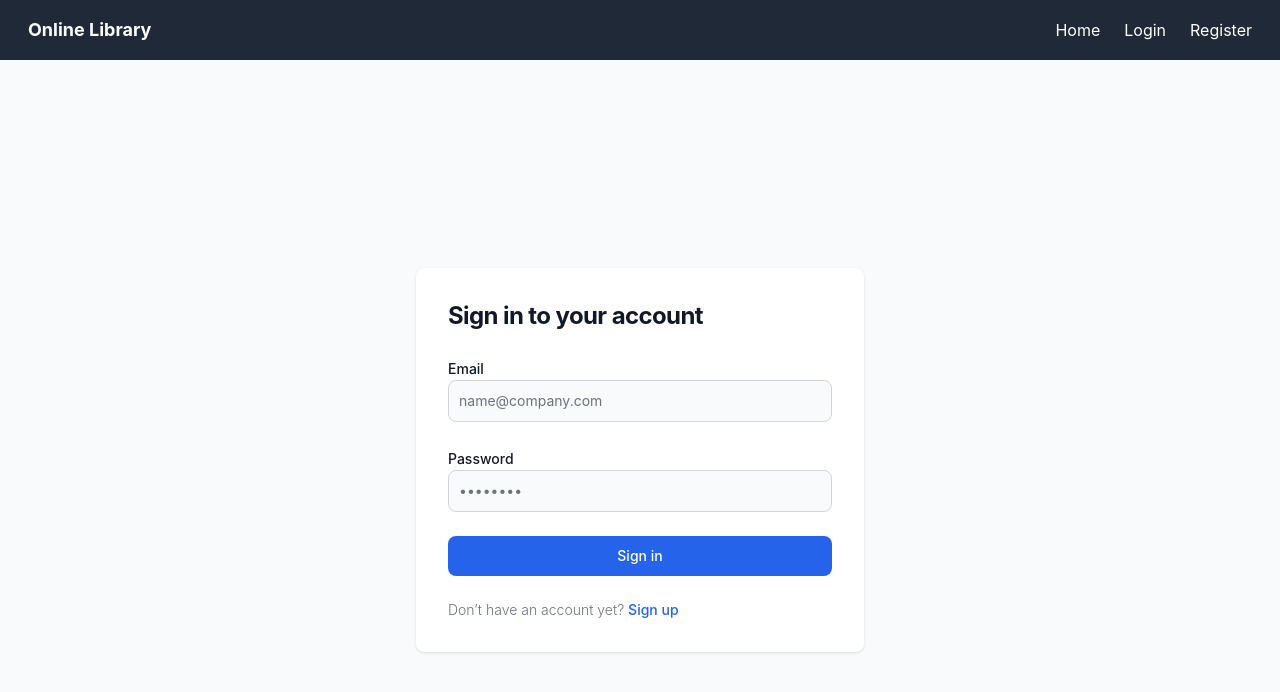
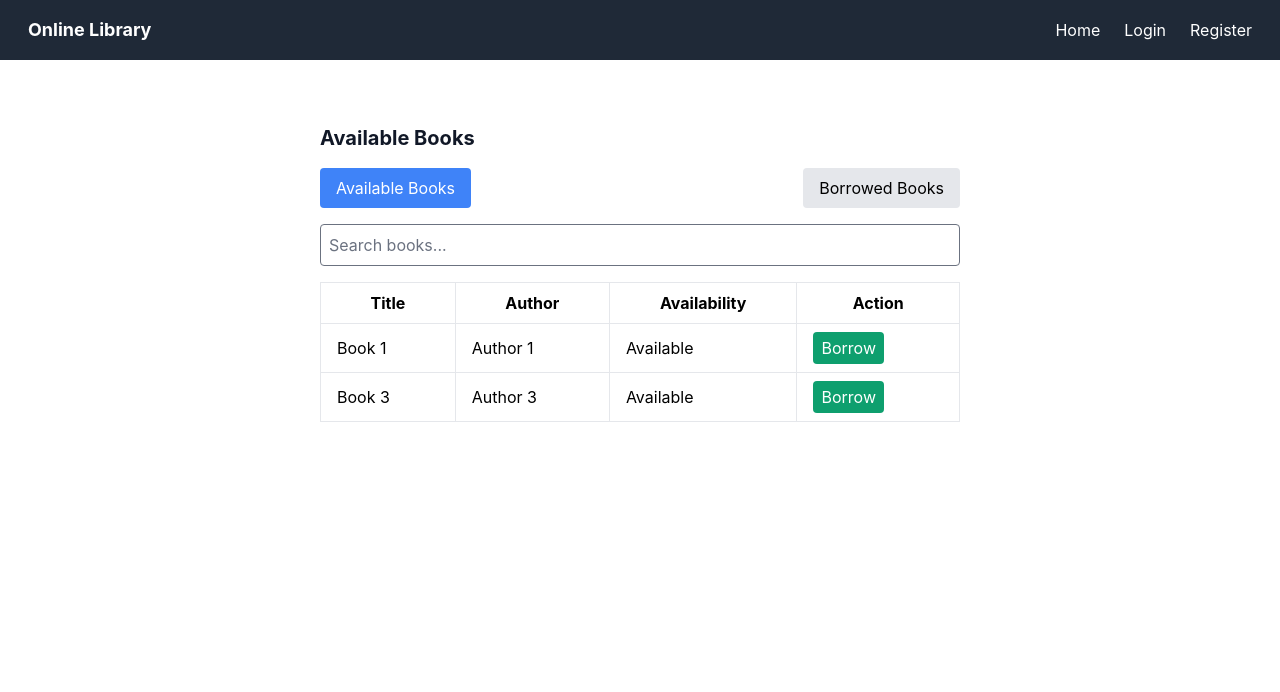
Before and after one commit to aashikkk/LibraryManagement_client, a React (Vite) app: page /books in a window 1280 px wide. Before the commit this address led to /login. Shown: the top 692 px of the page. Built offline with nearby package versions, Linux system fonts and the light colour scheme.

Commit message:
update files

```diff
--- a/src/App.jsx
+++ b/src/App.jsx
@@ -6,6 +6,7 @@ import HomePage from "./pages/HomePage";
 import LoginPage from "./pages/LoginPage";
 import RegisterPage from "./pages/RegisterPage";
 import BookPage from "./pages/BookPage";
+import RegisterSuccessPage from "./pages/RegisterSuccessPage";
 
 const router = createBrowserRouter([
     {
@@ -23,14 +24,18 @@ const router = createBrowserRouter([
                 path: "register",
                 element: <RegisterPage />,
             },
+            {
+                path: "register/success",
+                element: <RegisterSuccessPage />,
+            },
         ],
     },
     {
         path: "/books",
         element: (
-            <ProtectedRoute>
-                <BookPage />
-            </ProtectedRoute>
+            // <ProtectedRoute>
+            <BookPage />
+            // </ProtectedRoute>
         ),
     },
 ]);
--- a/src/components/RegisterForm.jsx
+++ b/src/components/RegisterForm.jsx
@@ -76,10 +76,10 @@ const RegisterForm = () => {
                             <InputText
                                 value={email}
                                 onChange={setEmail}
-                                type={"email"}
+                                type={"text"}
                                 placeholder={"email"}
+                                error={errors.email}
                                 labelName={"Your email"}
-                                error={errors.email}
                             />
                         </div>
                         <div>
--- a/src/pages/BookPage.jsx
+++ b/src/pages/BookPage.jsx
@@ -1,70 +1,196 @@
-import React, { useState } from "react";
-import { useAuth } from "../auth/useAuth";
+import React, { useState, useEffect } from "react";
+import axios from "../axios"; // Adjust the import path if necessary
+import NavBar from "../components/NavBar";
 
 const BookPage = () => {
-    const { user } = useAuth();
-    const [searchQuery, setSearchQuery] = useState("");
     const [books, setBooks] = useState([]);
     const [borrowedBooks, setBorrowedBooks] = useState([]);
+    const [view, setView] = useState("available"); // 'available' or 'borrowed'
+    const [searchQuery, setSearchQuery] = useState("");
 
-    const handleSearch = async () => {
-        const results = await searchBooks(searchQuery);
-        setBooks(results);
+    useEffect(() => {
+        const fetchBooks = async () => {
+            const availableBooks = await searchBooks();
+            const userBorrowedBooks = await getBorrowedBooks();
+            setBooks(availableBooks);
+            setBorrowedBooks(userBorrowedBooks);
         };
+        fetchBooks();
+    }, []);
 
     const handleBorrow = async (bookId) => {
-        const success = await borrowBook(bookId, user.email);
+        const success = await borrowBook(bookId);
         if (success) {
-            setBorrowedBooks([...borrowedBooks, bookId]);
-            setBooks(
-                books.map((book) =>
+            const updatedBooks = books.map((book) =>
                 book.id === bookId ? { ...book, available: false } : book
-                )
             );
+            setBooks(updatedBooks);
+            setBorrowedBooks([
+                ...borrowedBooks,
+                books.find((book) => book.id === bookId),
+            ]);
         }
     };
 
+    const handleUnborrow = async (bookId) => {
+        const success = await unborrowBook(bookId);
+        if (success) {
+            const updatedBorrowedBooks = borrowedBooks.filter(
+                (book) => book.id !== bookId
+            );
+            setBorrowedBooks(updatedBorrowedBooks);
+            const updatedBooks = books.map((book) =>
+                book.id === bookId ? { ...book, available: true } : book
+            );
+            setBooks(updatedBooks);
+        }
+    };
+
+    const handleSearch = (event) => {
+        setSearchQuery(event.target.value);
+    };
+
+    const filteredBooks = books.filter((book) =>
+        book.title.toLowerCase().includes(searchQuery.toLowerCase())
+    );
+
     return (
-        <div className="p-6">
-            <h2 className="text-2xl font-bold mb-4">Search and Borrow Books</h2>
+        <div>
+            <NavBar />
+            <section className="bg-white dark:bg-gray-900">
+                <div className="max-w-2xl px-4 py-8 mx-auto lg:py-16">
+                    <h2 className="mb-4 text-xl font-bold text-gray-900 dark:text-white">
+                        {view === "available"
+                            ? "Available Books"
+                            : "Borrowed Books"}
+                    </h2>
+
+                    <div className="flex justify-between mb-4">
+                        <button
+                            onClick={() => setView("available")}
+                            className={`py-2 px-4 rounded ${
+                                view === "available"
+                                    ? "bg-blue-500 text-white"
+                                    : "bg-gray-200"
+                            }`}
+                        >
+                            Available Books
+                        </button>
+                        <button
+                            onClick={() => setView("borrowed")}
+                            className={`py-2 px-4 rounded ${
+                                view === "borrowed"
+                                    ? "bg-blue-500 text-white"
+                                    : "bg-gray-200"
+                            }`}
+                        >
+                            Borrowed Books
+                        </button>
+                    </div>
+
+                    {view === "available" && (
                         <div className="mb-4">
                             <input
                                 type="text"
+                                placeholder="Search books..."
                                 value={searchQuery}
-                    onChange={(e) => setSearchQuery(e.target.value)}
-                    placeholder="Search by title or author"
-                    className="border p-2 w-full rounded"
+                                onChange={handleSearch}
+                                className="w-full p-2 border rounded"
                             />
+                        </div>
+                    )}
+
+                    {view === "available" && (
+                        <table className="min-w-full bg-white border">
+                            <thead>
+                                <tr>
+                                    <th className="py-2 px-4 border">Title</th>
+                                    <th className="py-2 px-4 border">Author</th>
+                                    <th className="py-2 px-4 border">
+                                        Availability
+                                    </th>
+                                    <th className="py-2 px-4 border">Action</th>
+                                </tr>
+                            </thead>
+                            <tbody>
+                                {filteredBooks.map(
+                                    (book) =>
+                                        book.available && (
+                                            <tr
+                                                key={book.id}
+                                                className="border-b"
+                                            >
+                                                <td className="py-2 px-4 border">
+                                                    {book.title}
+                                                </td>
+                                                <td className="py-2 px-4 border">
+                                                    {book.author}
+                                                </td>
+                                                <td className="py-2 px-4 border">
+                                                    {book.available
+                                                        ? "Available"
+                                                        : "Unavailable"}
+                                                </td>
+                                                <td className="py-2 px-4 border">
                                                     <button
-                    onClick={handleSearch}
-                    className="bg-blue-500 text-white py-2 px-4 rounded mt-2"
-                >
-                    Search
-                </button>
-            </div>
-            <div className="grid grid-cols-1 md:grid-cols-2 lg:grid-cols-3 gap-4">
-                {books.map((book) => (
-                    <div key={book.id} className="border p-4 rounded shadow">
-                        <h3 className="font-bold text-lg">{book.title}</h3>
-                        <p>{book.author}</p>
-                        <p>{book.available ? "Available" : "Unavailable"}</p>
-                        {book.available && !borrowedBooks.includes(book.id) && (
-                            <button
-                                onClick={() => handleBorrow(book.id)}
-                                className="bg-green-500 text-white py-2 px-4 rounded mt-2"
+                                                        onClick={() =>
+                                                            handleBorrow(
+                                                                book.id
+                                                            )
+                                                        }
+                                                        className="bg-green-500 text-white py-1 px-2 rounded"
                                                     >
                                                         Borrow
                                                     </button>
+                                                </td>
+                                            </tr>
+                                        )
+                                )}
+                            </tbody>
+                        </table>
+                    )}
+
+                    {view === "borrowed" && (
+                        <table className="min-w-full bg-white border">
+                            <thead>
+                                <tr>
+                                    <th className="py-2 px-4 border">Title</th>
+                                    <th className="py-2 px-4 border">Author</th>
+                                    <th className="py-2 px-4 border">Action</th>
+                                </tr>
+                            </thead>
+                            <tbody>
+                                {borrowedBooks.map((book) => (
+                                    <tr key={book.id} className="border-b">
+                                        <td className="py-2 px-4 border">
+                                            {book.title}
+                                        </td>
+                                        <td className="py-2 px-4 border">
+                                            {book.author}
+                                        </td>
+                                        <td className="py-2 px-4 border">
+                                            <button
+                                                onClick={() =>
+                                                    handleUnborrow(book.id)
+                                                }
+                                                className="bg-red-500 text-white py-1 px-2 rounded"
+                                            >
+                                                Unborrow
+                                            </button>
+                                        </td>
+                                    </tr>
+                                ))}
+                            </tbody>
+                        </table>
                     )}
                 </div>
-                ))}
-            </div>
+            </section>
         </div>
     );
 };
 
-const searchBooks = async (query) => {
-    // Replace with actual search logic
+// Mock functions to simulate backend operations
+const searchBooks = async () => {
     return [
         { id: 1, title: "Book 1", author: "Author 1", available: true },
         { id: 2, title: "Book 2", author: "Author 2", available: false },
@@ -72,9 +198,18 @@ const searchBooks = async (query) => {
     ];
 };
 
-const borrowBook = async (bookId, userEmail) => {
+const getBorrowedBooks = async () => {
+    return [{ id: 2, title: "Book 2", author: "Author 2" }];
+};
+
+const borrowBook = async (bookId) => {
     // Replace with actual borrow logic
     return true;
 };
 
+const unborrowBook = async (bookId) => {
+    // Replace with actual unborrow logic
+    return true;
+};
+
 export default BookPage;
```
Also changed, not shown: src/components/NavBar.jsx (+54 -8 lines), src/components/NavBarItem.jsx (added, +13 -0 lines). Lines whose indentation alone changed are shown as unchanged.
